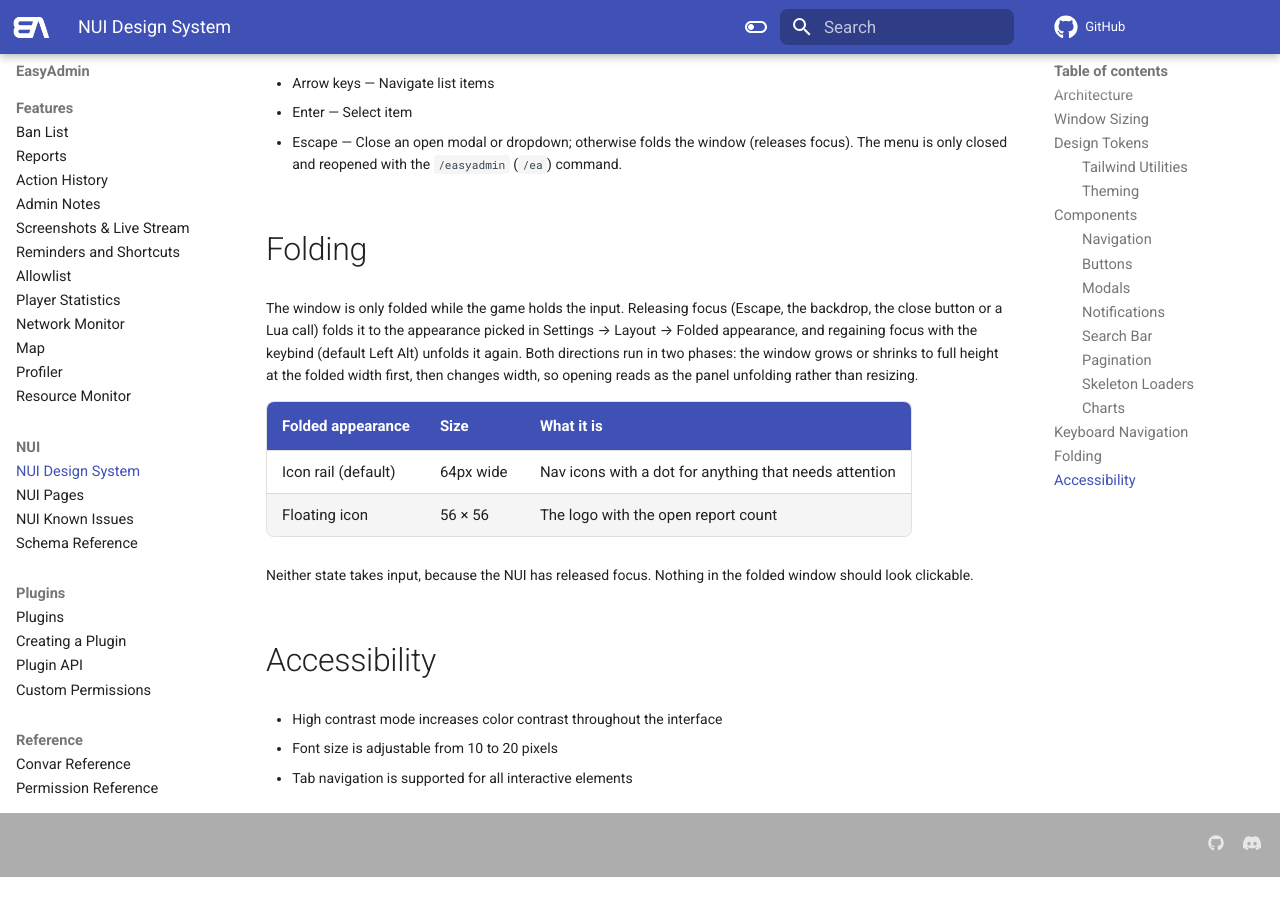
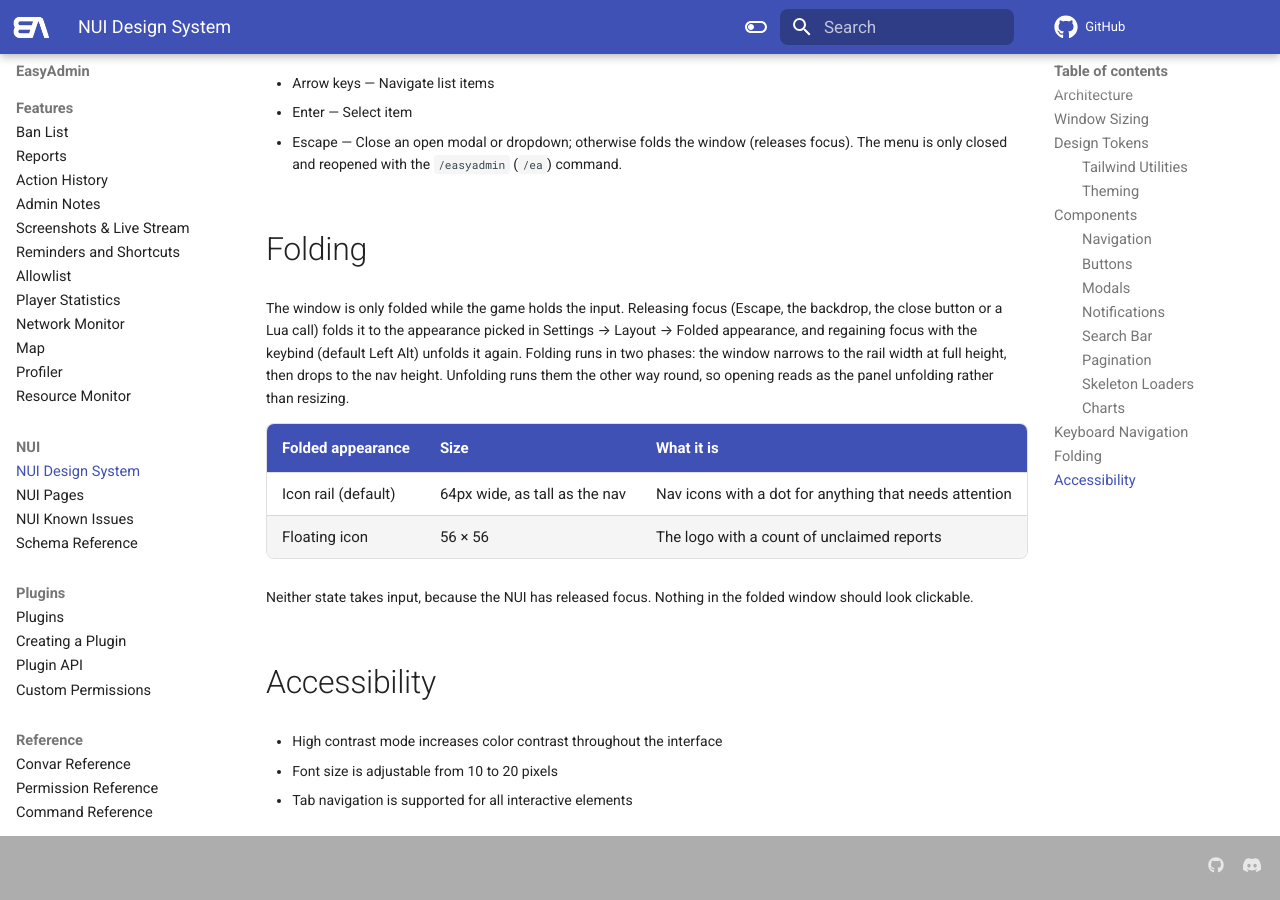
Before and after one commit to Blumlaut/EasyAdmin, an MkDocs documentation site: the page built from docs/docs/nui/design-system.md, in a window 1280 px wide and 900 px high, scrolled down 4170 px. Built offline with MkDocs 1.6.1 and Material for MkDocs 9.7.7, drawn with Linux system fonts in a browser that asks for light colours; comment, search, counter and statistics services are not loaded; before the commit the page ends 5047 px from its top, so only the background shows below that.

Commit message:
docs: correct the fold phases
Co-Authored-By: Saale (deepseek-v4.1-flash)

```diff
--- a/docs/docs/nui/design-system.md
+++ b/docs/docs/nui/design-system.md
@@ -115,12 +115,12 @@ The NUI supports keyboard navigation for list interactions:
 
 ## Folding
 
-The window is only folded while the game holds the input. Releasing focus (Escape, the backdrop, the close button or a Lua call) folds it to the appearance picked in Settings → Layout → Folded appearance, and regaining focus with the keybind (default Left Alt) unfolds it again. Both directions run in two phases: the window grows or shrinks to full height at the folded width first, then changes width, so opening reads as the panel unfolding rather than resizing.
+The window is only folded while the game holds the input. Releasing focus (Escape, the backdrop, the close button or a Lua call) folds it to the appearance picked in Settings → Layout → Folded appearance, and regaining focus with the keybind (default Left Alt) unfolds it again. Folding runs in two phases: the window narrows to the rail width at full height, then drops to the nav height. Unfolding runs them the other way round, so opening reads as the panel unfolding rather than resizing.
 
 | Folded appearance | Size | What it is |
 |---|---|---|
-| Icon rail (default) | 64px wide | Nav icons with a dot for anything that needs attention |
-| Floating icon | 56 × 56 | The logo with the open report count |
+| Icon rail (default) | 64px wide, as tall as the nav | Nav icons with a dot for anything that needs attention |
+| Floating icon | 56 × 56 | The logo with a count of unclaimed reports |
 
 Neither state takes input, because the NUI has released focus. Nothing in the folded window should look clickable.
 
```
Also changed, not shown: docs/docs/nui/pages.md (+1 -0 lines).
